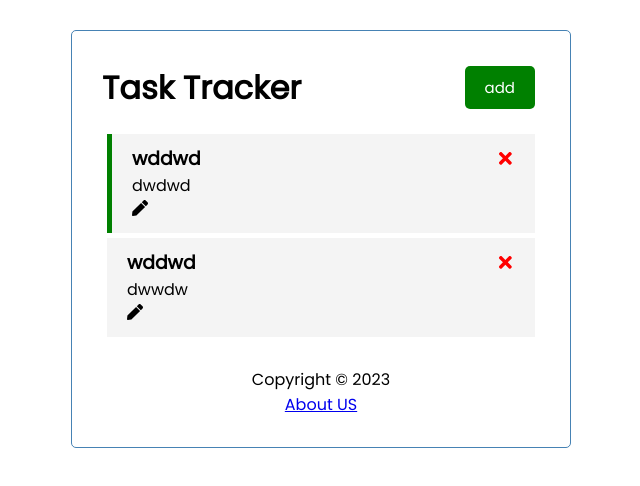
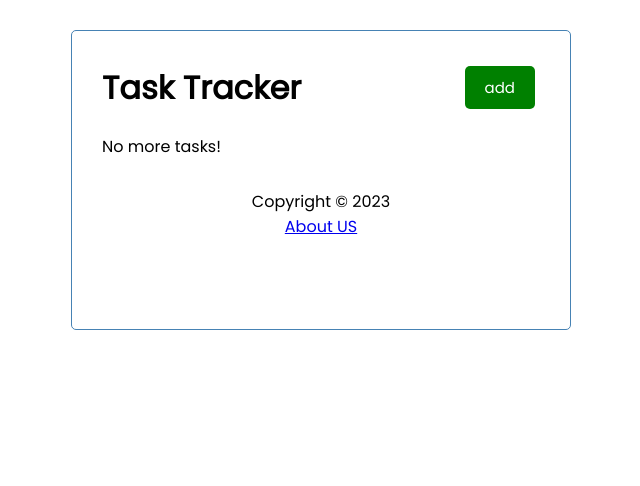
Before and after one commit to BrianSerem/react_crashcourse, a React (Create React App) app in the folder react-task-tracker/: page / in a window 1280 px wide. Shown: the top 486 px of the page, without its empty margins (319-959 px from the left). Built offline with nearby package versions, Linux system fonts and the light colour scheme; data requests are answered from the project's data file.

Commit message:
added locally hosted server functionality

```diff
--- a/react-task-tracker/db.json
+++ b/react-task-tracker/db.json
@@ -1,16 +1,3 @@
 {
-  "tasks": [
-    {
-      "text": "wddwd",
-      "day": "dwdwd",
-      "reminder": true,
-      "id": 1
-    },
-    {
-      "text": "wddwd",
-      "day": "dwwdw",
-      "reminder": false,
-      "id": 2
-    }
-  ]
+  "tasks": []
 }
--- a/react-task-tracker/src/App.js
+++ b/react-task-tracker/src/App.js
@@ -12,6 +12,7 @@ const App = () => {
   const [showAddForm, setShowAddForm] = useState(false)
   const [tasks, setTasks] = useState([])
   const taskUrl = 'http://localhost:5000/tasks/'
+
 
   useEffect(() => {
     const getSetData = async () => {
```
